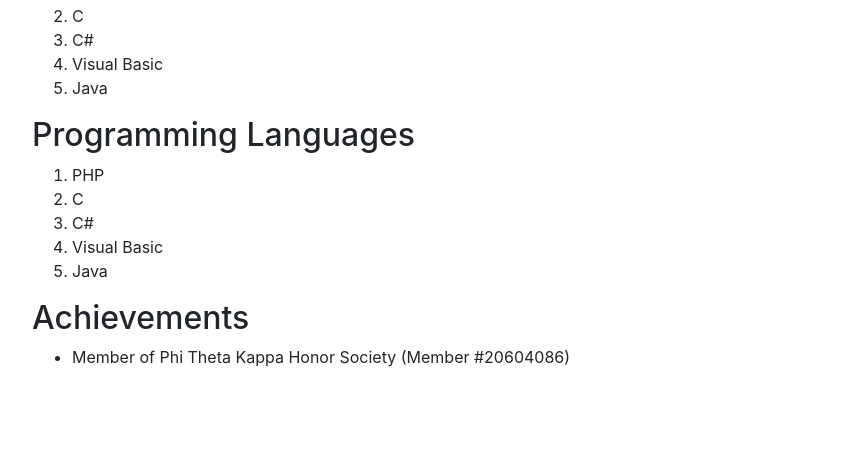
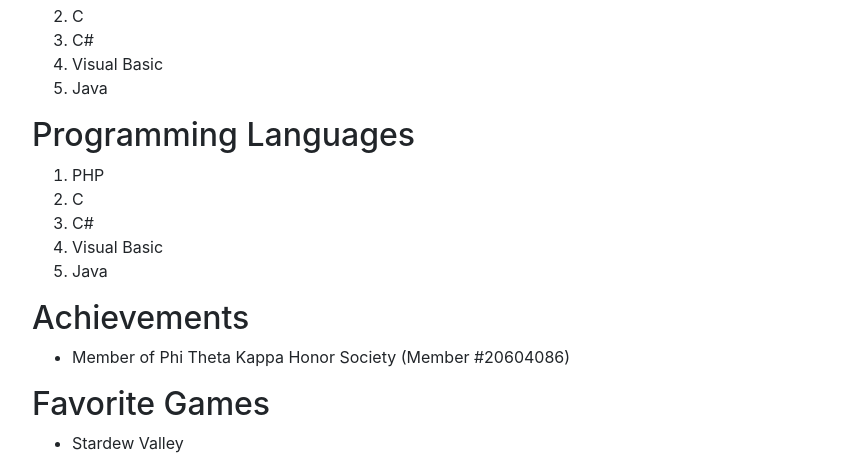
Before and after one commit to IT3049C-Students-Archive/1-online-portfolio-ThapaArchana, a website: page index.html in a window 1280 px wide. Shown: the part 697-1168 px from the top of the page, without its empty margins (53-919 px from the left). Before the commit the page ends 1082 px from the top, so only its background shows below. Drawn offline with nearby package versions, Linux system fonts and the light colour scheme.

Commit message:
Added Favorite Games

```diff
--- a/index.html
+++ b/index.html
@@ -62,6 +62,13 @@
         <li>Member of Phi Theta Kappa Honor Society (Member #20604086)</li>
       </ul>
     </div>
+    <!--Favorite Games-->
+    <div class="section" id="games">
+      <h2>Favorite Games</h2>
+      <ul>
+        <li>Stardew Valley </li>
+      </ul>
+    </div>
   </div>
   <!-- INCLUDE SCRIPTS FILE HERE -->
   <script src="resources/scripts/index.js"></script>
```
